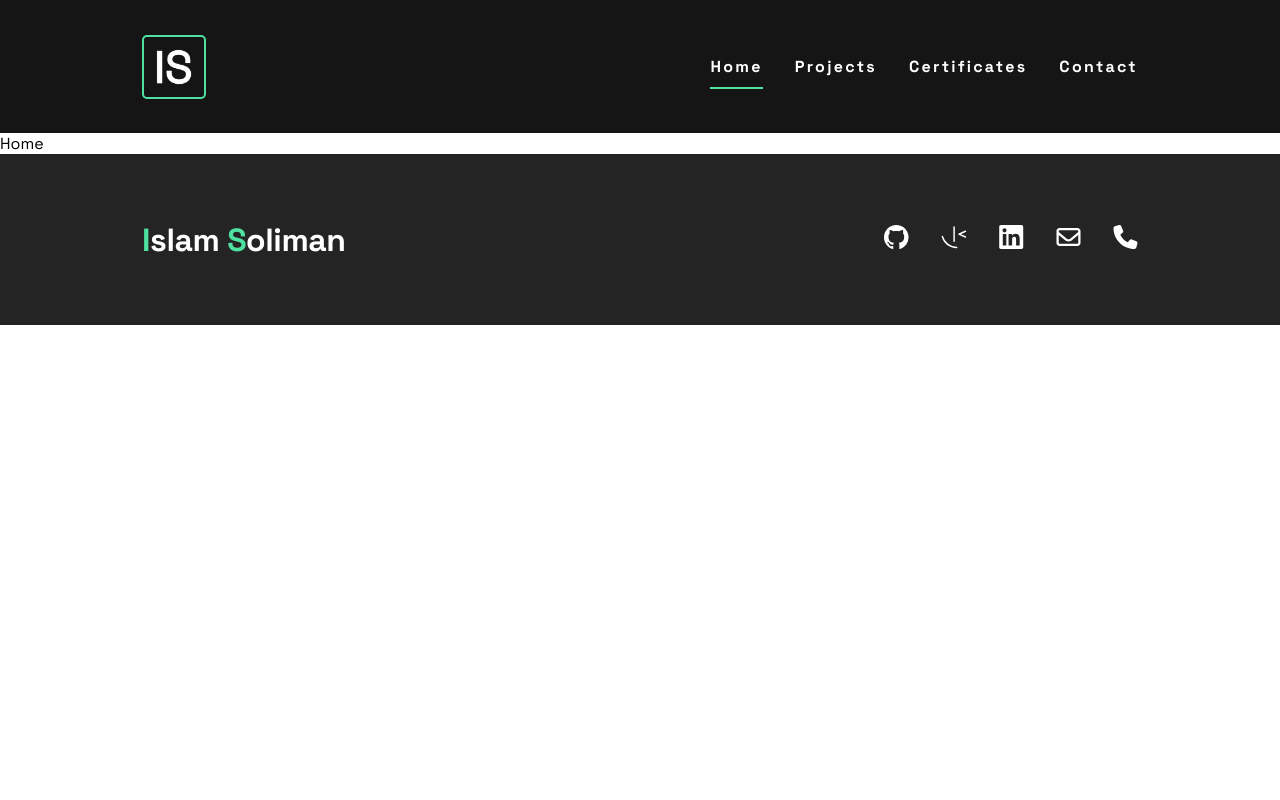
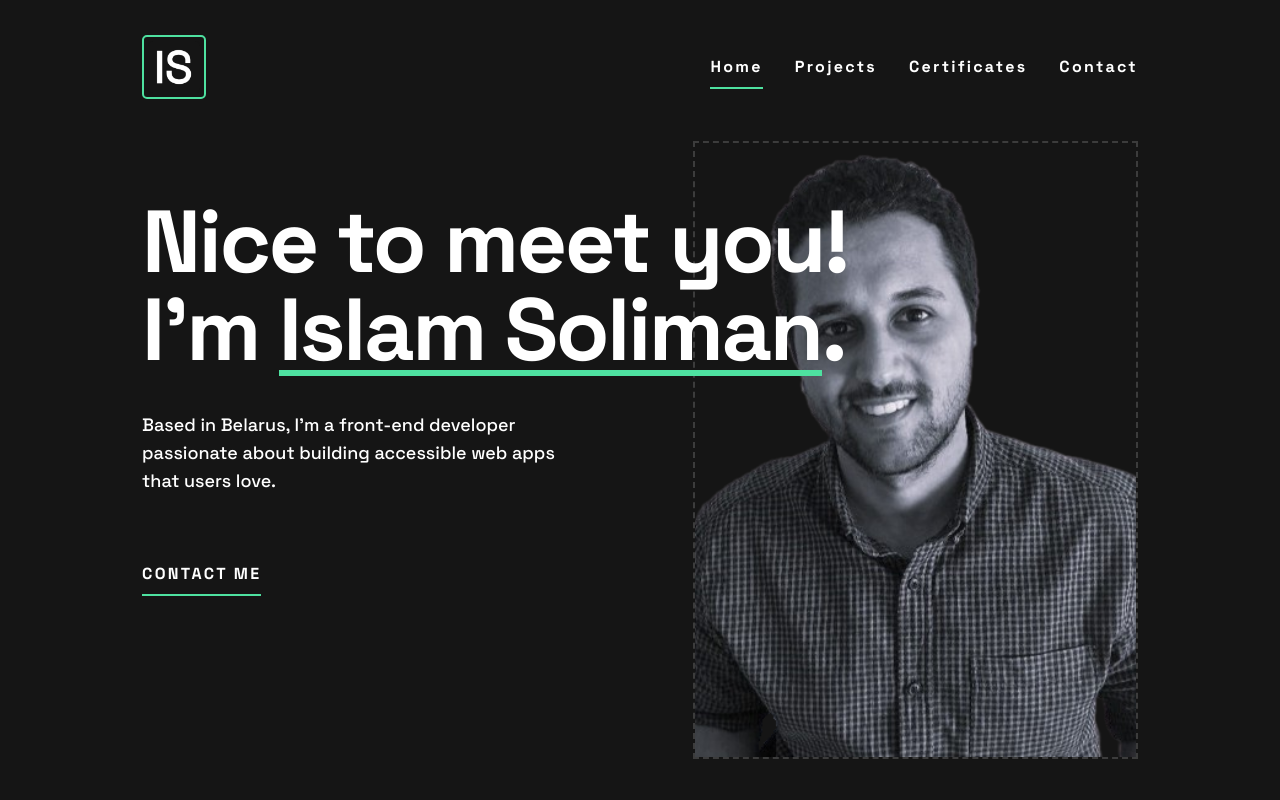
Before and after one commit to simokitkat/IslamSoliman, a React (Vite) app: page / in a window 1280 px wide. Shown: the top 800 px of the page. Built offline with nearby package versions, Linux system fonts and the light colour scheme.

Commit message:
feat: add hero component to the home page

```diff
--- a/src/components/Footer/footer.scss
+++ b/src/components/Footer/footer.scss
@@ -7,6 +7,7 @@ footer {
 
   .container {
     width: 77.8%;
+    max-width: 1110px;
     height: 100%;
     margin: auto;
     display: flex;
--- /dev/null
+++ b/src/components/Hero/Hero.jsx
@@ -0,0 +1,26 @@
+import { Link } from "react-router-dom";
+import "./hero.scss";
+// import rings from "../../assets/images/pattern-rings.svg";
+import me from "../../assets/images/me.png";
+export default function Hero() {
+  return (
+    <div className="hero">
+      {/* <img src={rings} alt="rings-svg" className="rings" /> */}
+      <div className="container">
+        <div className="text">
+          <h1>
+            Nice to meet you! I&apos;m <span>Islam Soliman</span>.
+          </h1>
+          <p>
+            Based in Belarus, I&apos;m a front-end developer passionate about
+            building accessible web apps that users love.
+          </p>
+          <Link to="contact">CONTACT ME</Link>
+        </div>
+        <div className="image">
+          <img src={me} alt="my-photo" className="me" />
+        </div>
+      </div>
+    </div>
+  );
+}
--- /dev/null
+++ b/src/components/Hero/hero.scss
@@ -0,0 +1,85 @@
+@use "../../scss//index.scss" as *;
+
+.hero {
+  background-color: $black;
+  color: $white;
+  height: 692px;
+  //   position: relative;
+
+  //   .rings {
+  //     position: absolute;
+  //     top: 0;
+  //     left: -100px;
+  //   }
+
+  .container {
+    width: 77.8%;
+    max-width: 1110px;
+    height: 100%;
+    margin: auto;
+    border-bottom: 1px solid $white;
+    position: relative;
+
+    .text {
+      padding-top: 65px;
+      position: relative;
+      z-index: 1;
+      max-width: 706px;
+
+      h1 {
+        @include Heading-XL;
+
+        span {
+          position: relative;
+
+          &::after {
+            content: "";
+            position: absolute;
+            bottom: 10px;
+            left: 0;
+            width: 100%;
+            height: 6px;
+            background-color: $green;
+          }
+        }
+      }
+
+      p {
+        @include Body;
+        max-width: 445px;
+        margin: 37px 0 66px;
+      }
+
+      a {
+        text-decoration: none;
+        color: $white;
+        transition: 0.4s color;
+        padding-bottom: 10px;
+        border-bottom: 2px solid $green;
+        @include Link;
+
+        &:hover {
+          color: $green;
+        }
+      }
+    }
+
+    .image {
+      padding-top: 8px;
+      position: absolute;
+      height: 100%;
+      right: 0;
+      top: 0;
+      z-index: 0;
+
+      .me {
+        width: 444.88px;
+        height: 618px;
+        object-fit: cover;
+        object-position: 37%;
+        border: 2px dashed #3c3c3c;
+        // border: 2px dashed $white;
+      }
+    }
+  }
+}
--- a/src/components/Navbar/navbar.scss
+++ b/src/components/Navbar/navbar.scss
@@ -6,6 +6,7 @@ header {
 
   .container {
     width: 77.8%;
+    max-width: 1110px;
     height: 100%;
     margin: auto;
     display: flex;
--- a/src/pages/Home.jsx
+++ b/src/pages/Home.jsx
@@ -1,3 +1,8 @@
+import Hero from "../components/Hero/Hero";
 export default function Home() {
-  return <div>Home</div>;
+  return (
+    <div>
+      <Hero />
+    </div>
+  );
 }
--- a/src/scss/global.scss
+++ b/src/scss/global.scss
@@ -12,4 +12,12 @@ body {
   font-family: "Space Grotesk", sans-serif;
   font-optical-sizing: auto;
   font-style: normal;
+  background-color: $black;
 }
+
+#root {
+  min-height: 100vh;
+  display: flex;
+  flex-direction: column;
+  justify-content: center;
+}
```
Also changed, not shown: src/assets/images/me.jpg (deleted), src/assets/images/me.png (added).
